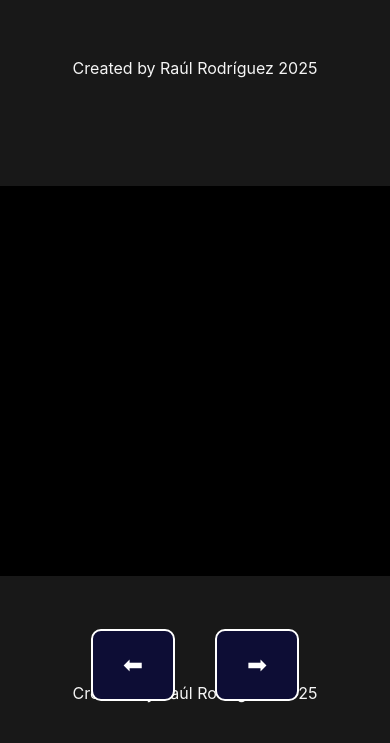
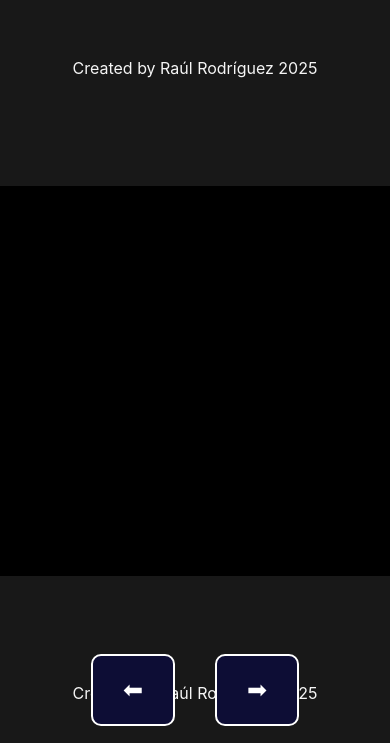
Before and after one commit to RaulWeirdStackDev/Out-of-Eden-, a website built with Vite: page index.html in a window 390 px wide. Both pictures are taken after a click on the button "Start". Shown: the part 101-844 px from the top of the page. Built offline with nearby package versions, Linux system fonts and the light colour scheme; files whose address does not match are found by name.

Commit message:
ajustando responsividad

```diff
--- a/src/style.css
+++ b/src/style.css
@@ -52,7 +52,7 @@ main {
 }
 
 .gameUI {
-    width: inherit;
+    width: 98vw;
     height: 100vh; /* Ocupar toda la pantalla */
     padding: 10px; /* Evitar que el contenido se pegue demasiado a los bordes */
     box-sizing: border-box;
@@ -128,8 +128,8 @@ main {
 
 
 .mobile-controls {
-  position: absolute;
-  bottom: 5vh;
+  position: fixed;
+  bottom: 2vh;
   width: 100%;
   display: flex;
   justify-content: center;
```
